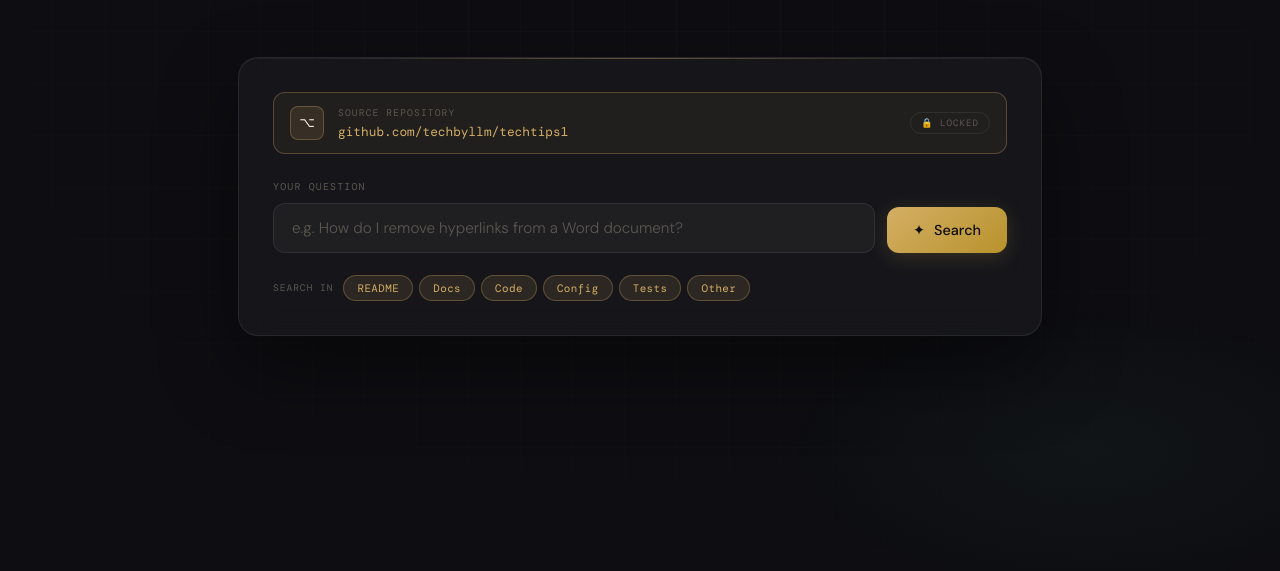
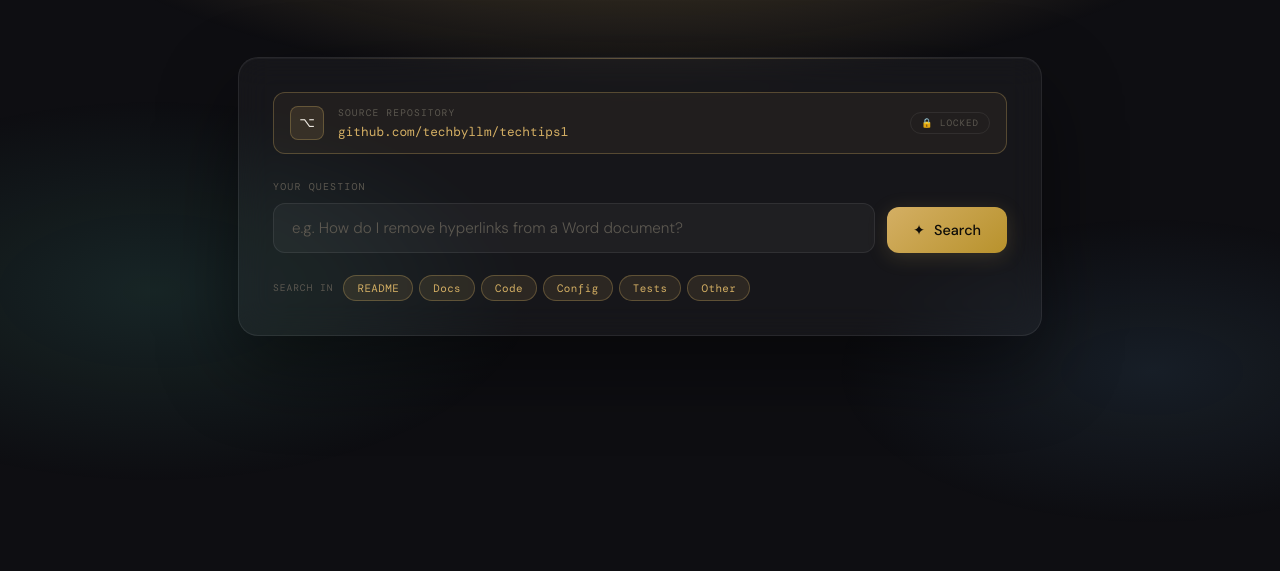
Before and after one commit to techbyllm/techtips1, a website: page index.html in a window 1280 px wide. Shown: the part 229-800 px from the top of the page. Drawn offline with nearby package versions, Linux system fonts and the light colour scheme; a web font is replaced by a local one.

Commit message:
Add files via upload

```diff
--- a/index.html
+++ b/index.html
@@ -18,13 +18,13 @@
 }
 html{scroll-behavior:smooth}
 body{background:var(--bg);color:var(--text);font-family:'DM Sans',sans-serif;font-weight:300;min-height:100vh;overflow-x:hidden}
+/* Strong radial glow from top-center */
 body::before{content:'';position:fixed;inset:0;z-index:0;pointer-events:none;
-  background:radial-gradient(ellipse 70% 45% at 50% -5%,rgba(212,175,100,.08) 0%,transparent 70%),
-             radial-gradient(ellipse 40% 30% at 85% 85%,rgba(94,207,184,.04) 0%,transparent 60%)}
-body::after{content:'';position:fixed;inset:0;z-index:0;pointer-events:none;
-  background-image:linear-gradient(rgba(212,175,100,.022) 1px,transparent 1px),linear-gradient(90deg,rgba(212,175,100,.022) 1px,transparent 1px);
-  background-size:52px 52px;
-  mask-image:radial-gradient(ellipse 80% 80% at 50% 40%,black 20%,transparent 100%)}
+  background:
+    radial-gradient(ellipse 80% 60% at 50% -2%, rgba(212,175,100,.50) 0%, rgba(212,175,100,.18) 45%, transparent 70%),
+    radial-gradient(ellipse 50% 40% at 12% 65%, rgba(94,207,184,.12) 0%, transparent 60%),
+    radial-gradient(ellipse 45% 35% at 90% 75%, rgba(106,176,224,.10) 0%, transparent 55%)}
+/* Canvas dot-grid injected by JS below */
 .wrap{max-width:860px;margin:0 auto;padding:72px 28px 100px;position:relative;z-index:1}
 
 /* HEADER */
```
